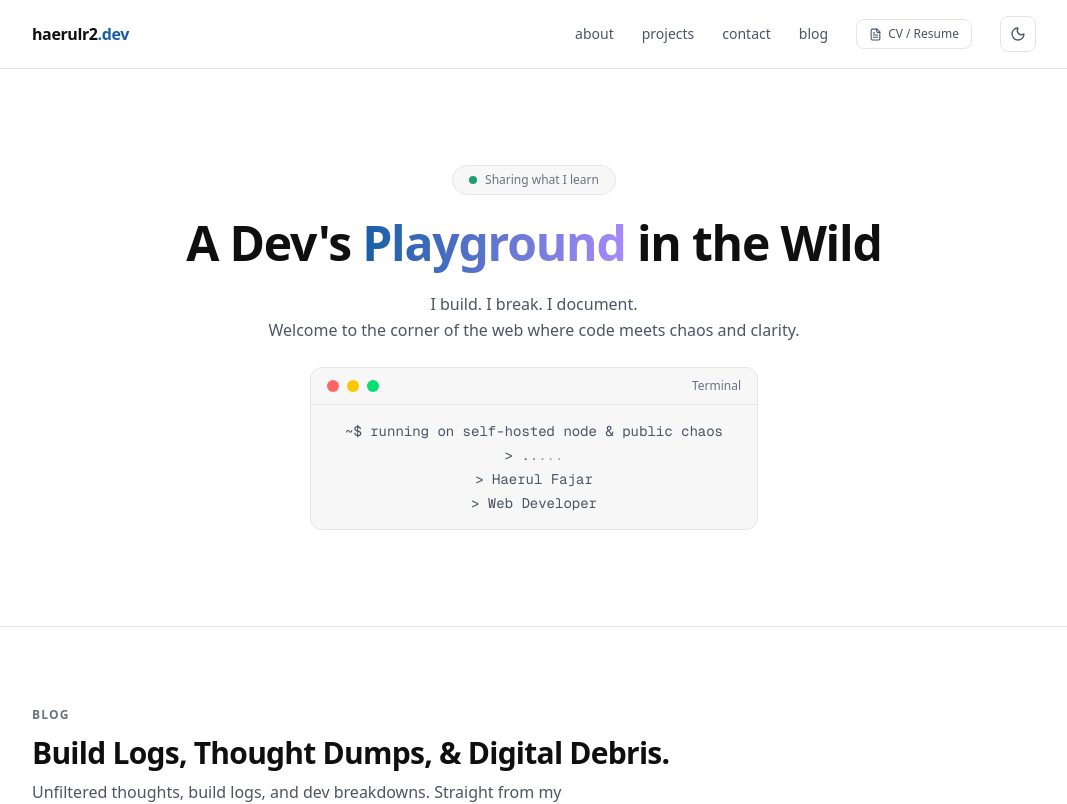
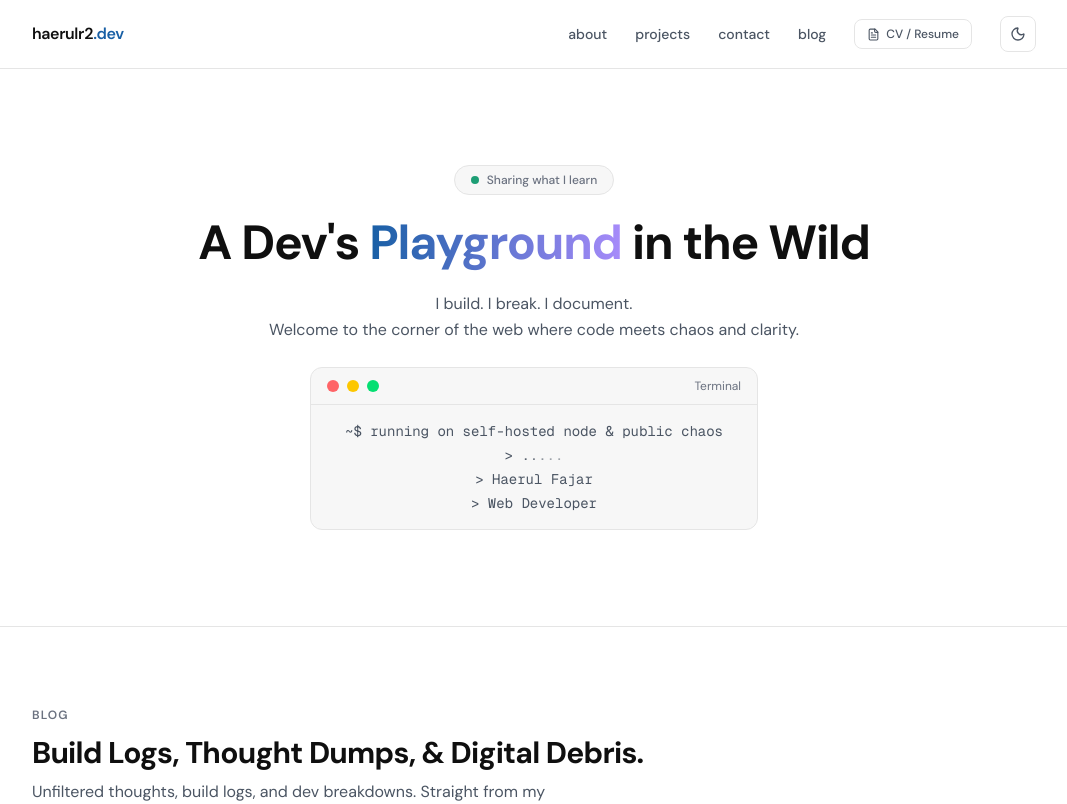
Before and after one commit to haerulr2/my-blog, a Next.js app: page / in a window 1280 px wide. Shown: the top 804 px of the page, without its empty margins (106-1173 px from the left). Built offline with nearby package versions, Linux system fonts and the light colour scheme.

Commit message:
Add ThemeProvider and replace Geist with DM Sans font
Wrap children in ThemeProvider, switch font family to DM Sans, and add
smooth scrolling with hydration warning suppression on the root element.

```diff
--- a/src/app/layout.tsx
+++ b/src/app/layout.tsx
@@ -1,10 +1,13 @@
 import type { Metadata } from 'next';
-import { Geist, Geist_Mono } from 'next/font/google';
+import { DM_Sans } from 'next/font/google';
+import { Geist_Mono } from 'next/font/google';
+import { ThemeProvider } from './components/ThemeProvider';
 import './globals.css';
 
-const geistSans = Geist({
-  variable: '--font-geist-sans',
+const dmSans = DM_Sans({
   subsets: ['latin'],
+  display: 'swap',
+  variable: '--font-dm-sans',
 });
 
 const geistMono = Geist_Mono({
@@ -23,11 +26,9 @@ export default function RootLayout({
   children: React.ReactNode;
 }>) {
   return (
-    <html lang='en'>
-      <body
-        className={`${geistSans.variable} ${geistMono.variable} antialiased`}
-      >
-        {children}
+    <html lang='en' className={`${dmSans.variable} ${geistMono.variable} scroll-smooth`} suppressHydrationWarning>
+      <body className='antialiased'>
+        <ThemeProvider>{children}</ThemeProvider>
       </body>
     </html>
   );
```
